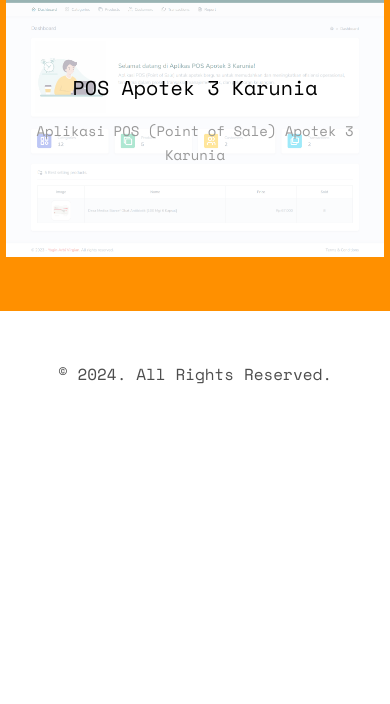
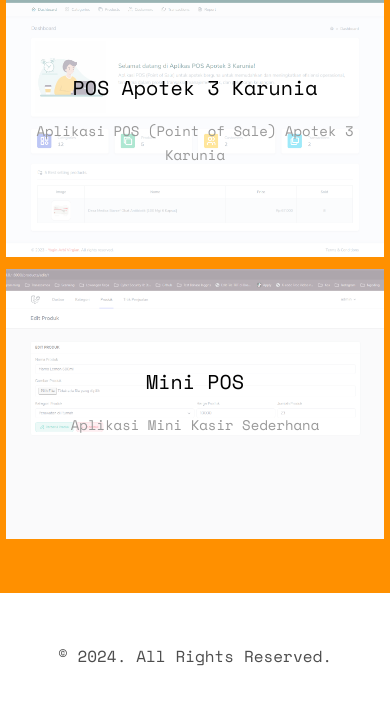
Before and after one commit to yoginarbi/myweb, a plain HTML site: page index.html in a window 390 px wide. Shown: the part 6017-6721 px from the top of the page. Before the commit the page ends 6455 px from the top, so only its background shows below. Drawn offline with nearby package versions, Linux system fonts and the light colour scheme; some packages are replaced by stand-ins of ours; no server answers; files whose address does not match are found by name.

Commit message:
Portfolio Aplikasi Kasir

```diff
--- a/index.html
+++ b/index.html
@@ -286,6 +286,14 @@
 						</div>
 					</div>
 				</div>
+				<div class="col-md-4 text-center col-padding animate-box">
+					<div class="work buttonMyModal" style="background-image: url(images/kasir/kasir1.png); cursor: pointer;" data-urutan="1">
+						<div class="desc">
+							<h3>Mini POS</h3>
+							<span>Aplikasi Mini Kasir Sederhana</span>
+						</div>
+					</div>
+				</div>
 			</div>
 		</div>
 
@@ -380,6 +388,19 @@
 					'apotek/apotek6.png',
 					'apotek/apotek7.png'
 				]
+			},
+			{
+				'nama': 'Mini POS',
+				'keterangan': 'Aplikasi Mini Kasir Sederhana (POS)',
+				'dibuat': 'Laravel Livewire',
+				'foto': [
+					'kasir/kasir1.png',
+					'kasir/kasir2.png',
+					'kasir/kasir3.png',
+					'kasir/kasir4.png',
+					'kasir/kasir5.png',
+					'kasir/kasir6.png',
+				]
 			}
 		];
 		$('.buttonMyModal').click(function() {
```
Also changed, not shown: images/kasir/kasir1.png (added), images/kasir/kasir2.png (added), images/kasir/kasir3.png (added), images/kasir/kasir4.png (added), images/kasir/kasir5.png (added), images/kasir/kasir6.png (added).
